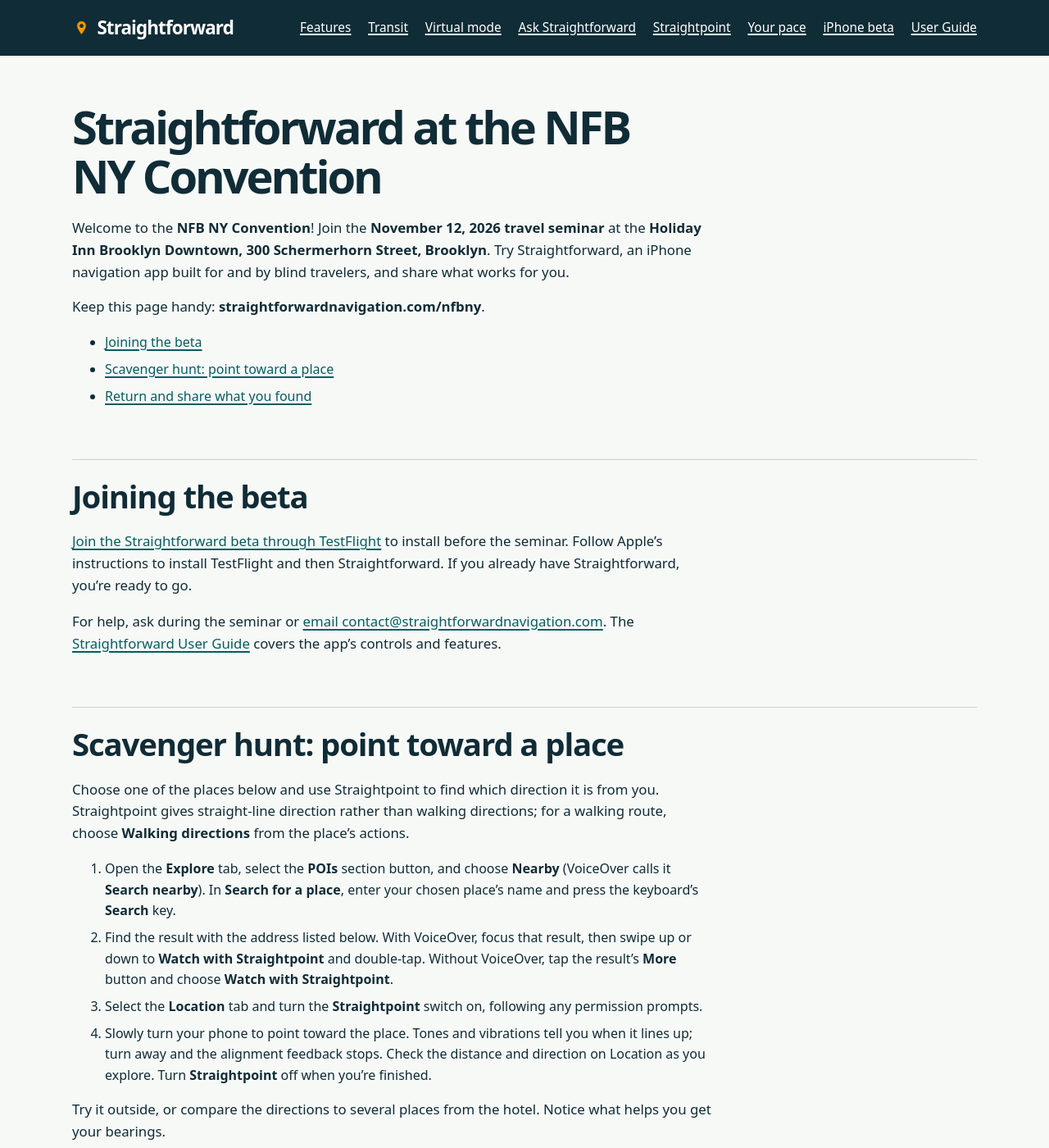
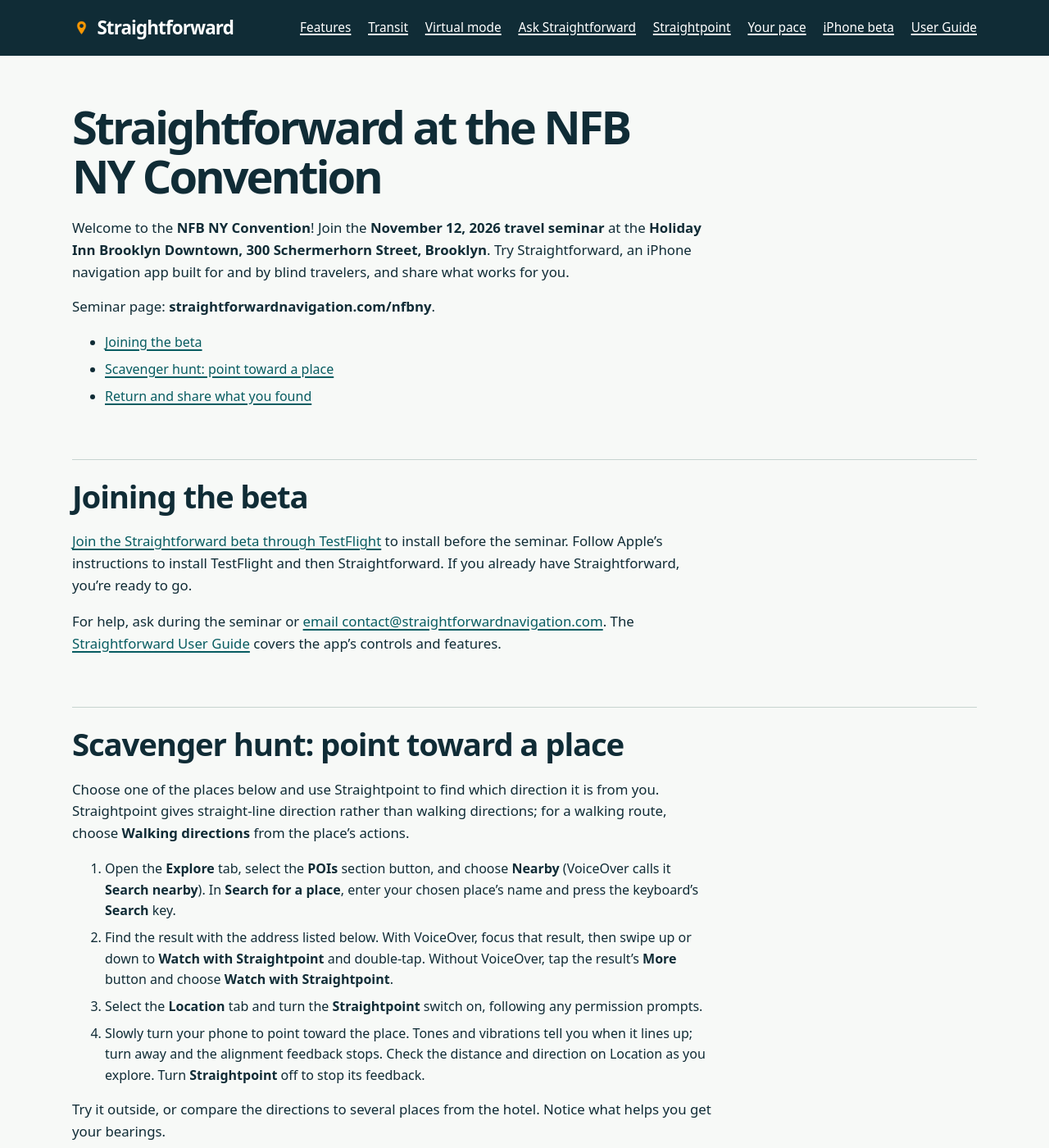
Before and after one commit to mforzano/straightforward-navigation-site, a Jekyll site: the page built from nfbny.md, in a window 1280 px wide and 1400 px high. Shown: the whole window at 82% size. Built offline with Jekyll 4.4.1, drawn with Linux system fonts in a browser that asks for light colours.

Commit message:
docs: describe preference effects without prescribing choices

```diff
--- a/nfbny.md
+++ b/nfbny.md
@@ -12,7 +12,7 @@ description: Try Straightforward at the NFB NY Convention travel seminar on Nove
 
 Welcome to the **NFB NY Convention**! Join the **November 12, 2026 travel seminar** at the **Holiday Inn Brooklyn Downtown, 300 Schermerhorn Street, Brooklyn**. Try Straightforward, an iPhone navigation app built for and by blind travelers, and share what works for you.
 
-Keep this page handy: **straightforwardnavigation.com/nfbny**.
+Seminar page: **straightforwardnavigation.com/nfbny**.
 
 <nav aria-label="On this page">
   <ul>
@@ -35,7 +35,7 @@ Choose one of the places below and use Straightpoint to find which direction it
 1. Open the **Explore** tab, select the **POIs** section button, and choose **Nearby** (VoiceOver calls it **Search nearby**). In **Search for a place**, enter your chosen place's name and press the keyboard's **Search** key.
 2. Find the result with the address listed below. With VoiceOver, focus that result, then swipe up or down to **Watch with Straightpoint** and double-tap. Without VoiceOver, tap the result's **More** button and choose **Watch with Straightpoint**.
 3. Select the **Location** tab and turn the **Straightpoint** switch on, following any permission prompts.
-4. Slowly turn your phone to point toward the place. Tones and vibrations tell you when it lines up; turn away and the alignment feedback stops. Check the distance and direction on Location as you explore. Turn **Straightpoint** off when you're finished.
+4. Slowly turn your phone to point toward the place. Tones and vibrations tell you when it lines up; turn away and the alignment feedback stops. Check the distance and direction on Location as you explore. Turn **Straightpoint** off to stop its feedback.
 
 Try it outside, or compare the directions to several places from the hotel. Notice what helps you get your bearings.
 
```
Also changed, not shown: manual.md (+1 -1 lines).
